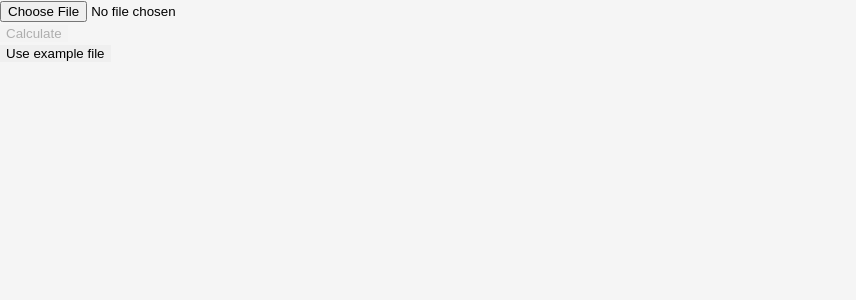
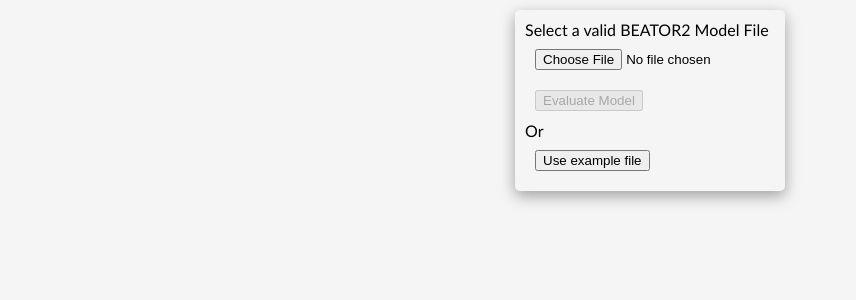
Before and after one commit to cksystemsgroup/beator-visualizer, a React (Create React App) app: page / in a window 1280 px wide. Shown: the top 300 px of the page, without its empty margins (0-856 px from the left). Built offline with nearby package versions, Linux system fonts and the light colour scheme.

Commit message:
Style form

```diff
--- a/src/components/Form.tsx
+++ b/src/components/Form.tsx
@@ -5,23 +5,27 @@ import { SetStringQ } from "../types/react-types";
 function Form({ setText }: { setText: SetStringQ }) {
   let [file, setFile] = useState<File>();
   return (
-    <form>
+    <form className="file-form">
+      Select a valid BEATOR2 Model File <br />
       <input
         type="file"
         accept=".btor2"
         onChange={(e) => setFile(e.currentTarget.files!.item(0)!)}
       />
       <br />
-      <button
+      <input
         type="button"
         disabled={!file}
-        onClick={() => file!.text().then(setText)}>
-        Calculate
-      </button>
+        onClick={() => file!.text().then(setText)}
+        value="Evaluate Model"
+      />
       <br />
-      <button type="button" onClick={() => setText(exampleModel)}>
-        Use example file
-      </button>
+      Or <br />
+      <input
+        type="button"
+        onClick={() => setText(exampleModel)}
+        value="Use example file"
+      />
     </form>
   );
 }
--- a/src/style.css
+++ b/src/style.css
@@ -16,7 +16,8 @@ html {
 .local,
 .global,
 .selection,
-.sandwich {
+.sandwich,
+.file-form {
   position: fixed;
   box-shadow: rgba(0, 0, 0, 0.35) 0 5px 15px;
   border-radius: 5px;
@@ -290,3 +291,12 @@ li.Write::before {
   font-style: italic;
   color: #777;
 }
+
+.file-form {
+  width: 250px;
+  margin-left: calc(50% - 125px);
+}
+
+.file-form input {
+  margin: 10px;
+}
```
